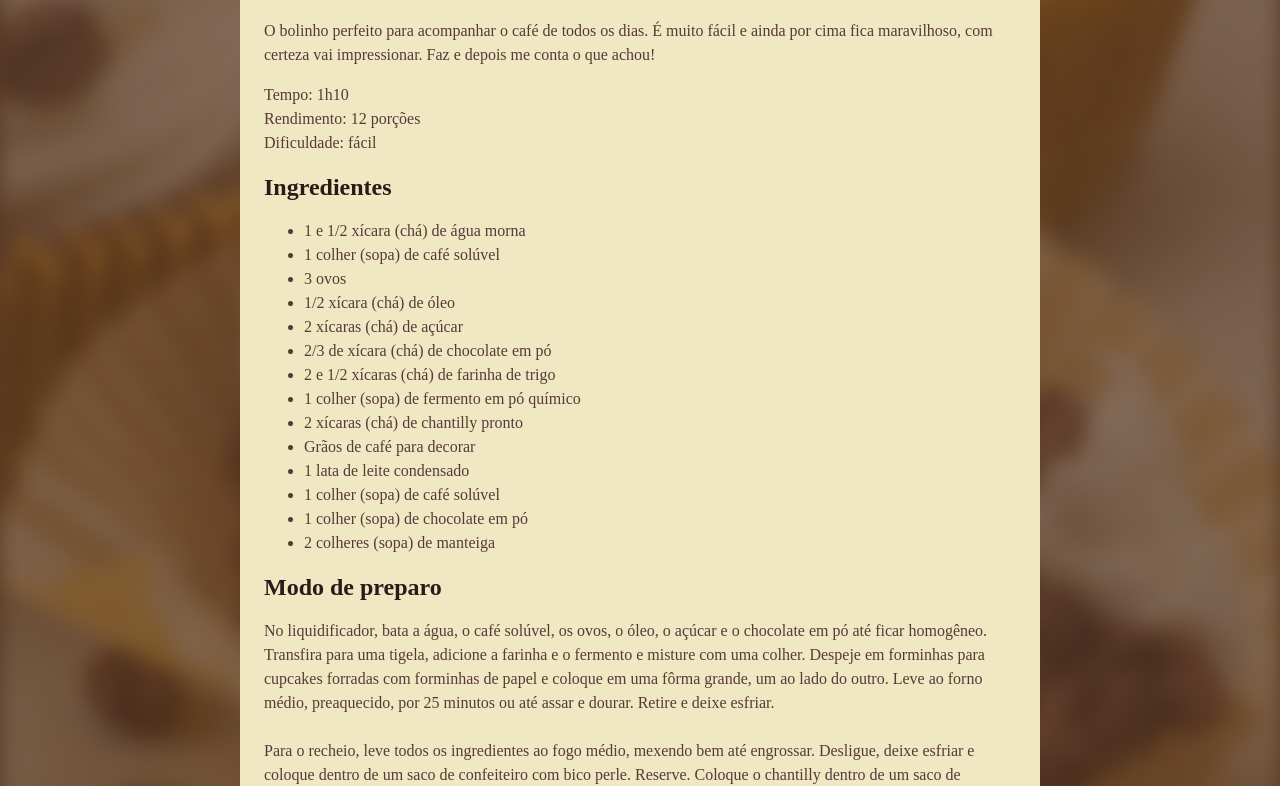
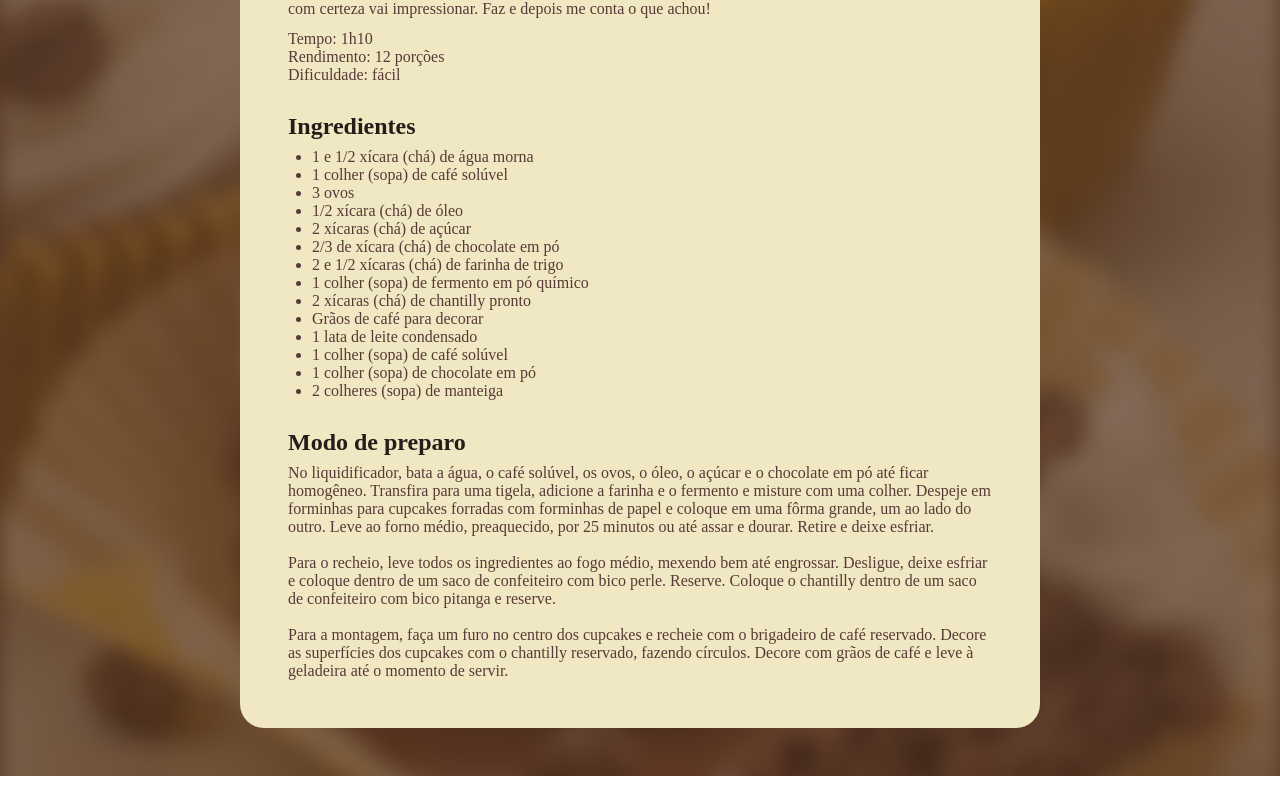
Before and after one commit to DavydKaio/projeto-receitas-fullstack, a plain HTML site: page index.html in a window 1280 px wide. Shown: the part 582-1368 px from the top of the page. Drawn offline with Linux system fonts and the light colour scheme; a web font is replaced by a local one.

Commit message:
personalizando espaços

```diff
--- a/style.css
+++ b/style.css
@@ -1,12 +1,28 @@
+* {
+  margin: 0;
+  padding: 0;
+}
+
 :root {
   font-family: "Alice", serif;
-  line-height: 150%;
   color: #573A37;
 }
 
 body {
   background-image: url(assets/bg-image.jpg);
   background-size: cover;
+}
+
+main {
+  padding: 24px;
+}
+
+section + section {
+  margin-top: 24px;
+}
+
+#about p + p {
+  margin-top: 12px;
 }
 
 #page {
@@ -25,6 +41,7 @@ img {
 h1 {
   line-height: 140%;
   font-size: 40px;
+  margin-bottom: 4px;
 }
 
 h2 {
@@ -33,4 +50,10 @@ h2 {
 
 h1, h2 {
   color: #291B1A;
+  margin-bottom: 4px;
+  line-height: 150%;
 }
+
+ul {
+  padding-left: 24px;
+}
```
